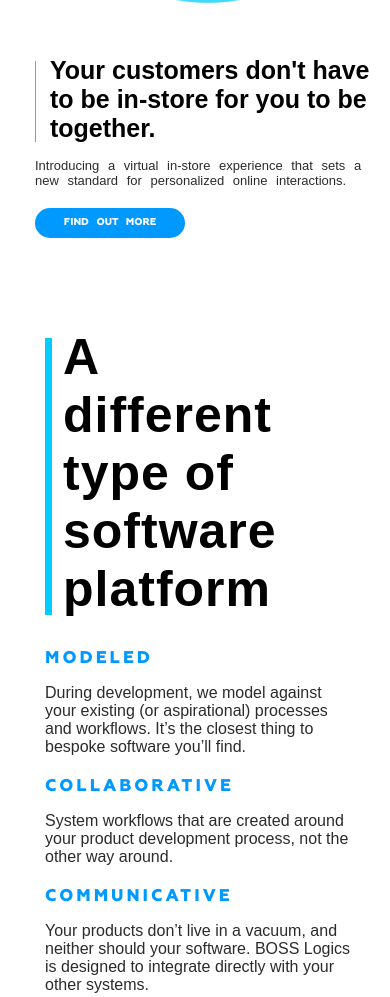
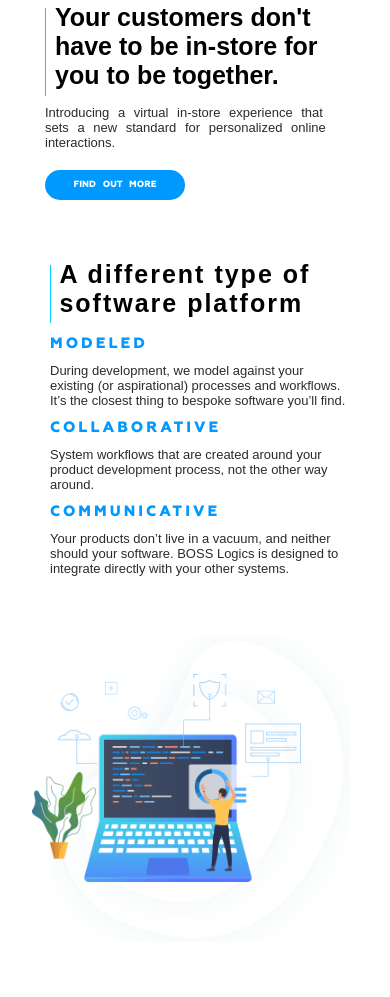
Before and after one commit to YuraBrest/BOSSLOGICS.github.io, a plain HTML site: page index.html in a window 390 px wide. Shown: the part 861-1858 px from the top of the page. Drawn offline with nearby package versions, Linux system fonts and the light colour scheme; files whose address does not match are found by name.

Commit message:
file changes

```diff
--- a/media/media.css
+++ b/media/media.css
@@ -1642,25 +1642,27 @@
 
     .block_2 {
         display: block;
+        margin-bottom: 0;
     }
 
     .image_block_2 {
         max-width: 100%;
         margin-right: 0;
-        zoom: 0.65;
+        zoom: 0.56;
     }
 
 
 
     .text_block_2 {
-        width: 340px;
-        font-size: 25px;
-        margin: 0px 0px 15px 15px;
+        width: 300px;
+        margin: 0px 0px 15px 10px;
     }
 
     .info_block_2 {
-        margin-left: 15px;
-    }
+        margin: 60px auto;
+        width: 300px;
+    }
+
 
     .info_block_2 img {
         height: 45%;
@@ -1668,37 +1670,34 @@
     }
 
     .info_block_2 p {
-        width: 340px;
+        width: 300px;
         font-size: 13px;
         margin-bottom: 20px;
         word-spacing: 5px;
     }
 
     .button_block_2 {
-        width: 150px;
+        width: 140px;
         height: 30px;
-        font-size: 10px;
+        font-size: 9px;
         margin-left: 0px;
     }
 
-    .block_3 {
-        margin-bottom: 50px;
-        display: block;
-    }
 
     .text_block_3 {
-        width: 73%;
-        font-size: 50px;
-        margin: -10px 0px 25px 15px;
+        width: 300px;
+        margin: 0px 0px 0px 8px;
+        letter-spacing: 2px;
     }
 
     .info_block_3,
     .info_block_3_1 {
-        width: 100%;
-    }
-
-    .info_block_3 {
-        margin-left: 15px;
+        width: 300px;
+        margin: 0px auto;
+    }
+
+    .info_block_3_1 {
+        height: 18%;
     }
 
     .paragraph_block_3_1 a,
@@ -1708,32 +1707,32 @@
         margin: 0px 50px 0px 0px;
         letter-spacing: 1px;
         font-weight: 400;
-        font-size: 17px;
+        font-size: 15px;
         letter-spacing: 3px;
     }
 
     .info_block_3 p {
-        font-size: 16px;
-        width: 90%;
-        margin-bottom: 15px;
-        word-spacing: 0px;
+        font-size: 13px;
+        width: 300px;
+        margin-bottom: 5px;
     }
 
     .paragraph_block_3_1,
     .paragraph_block_3_2,
     .paragraph_block_3_3 {
-        margin-bottom: 10px;
+        margin-bottom: 5px;
     }
 
     .info_block_3_1 img {
-        height: 91%;
+        height: 83%;
+        margin-top: 5px;
     }
 
     .image_block_3 {
+        margin: 60px auto;
         max-width: 100%;
-        zoom: 0.65;
-        margin-top: 130px;
-        margin-left: 60px;
+        zoom: 0.45;
+
     }
 
     .image_block_3 img:nth-child(1) {
```
